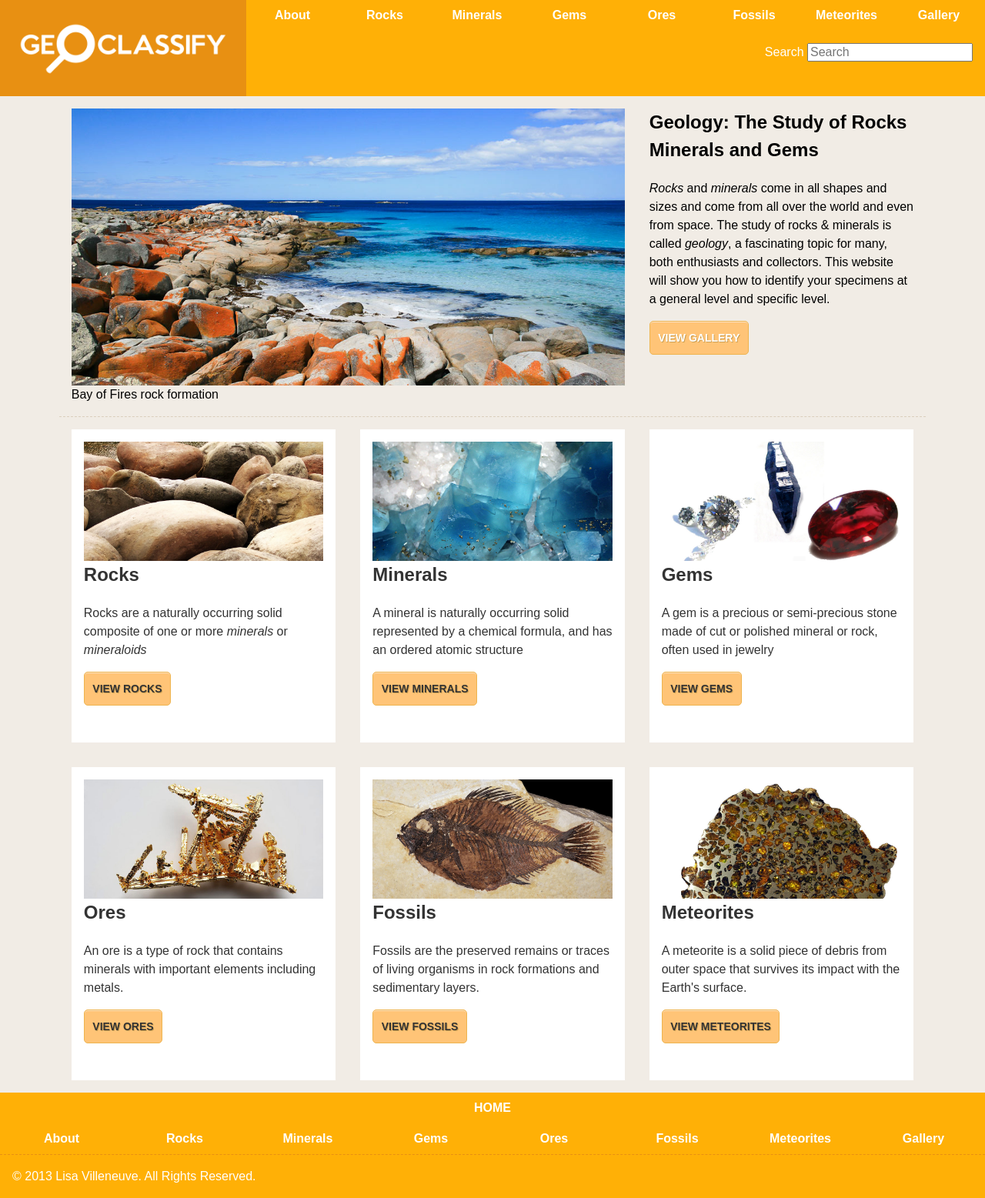
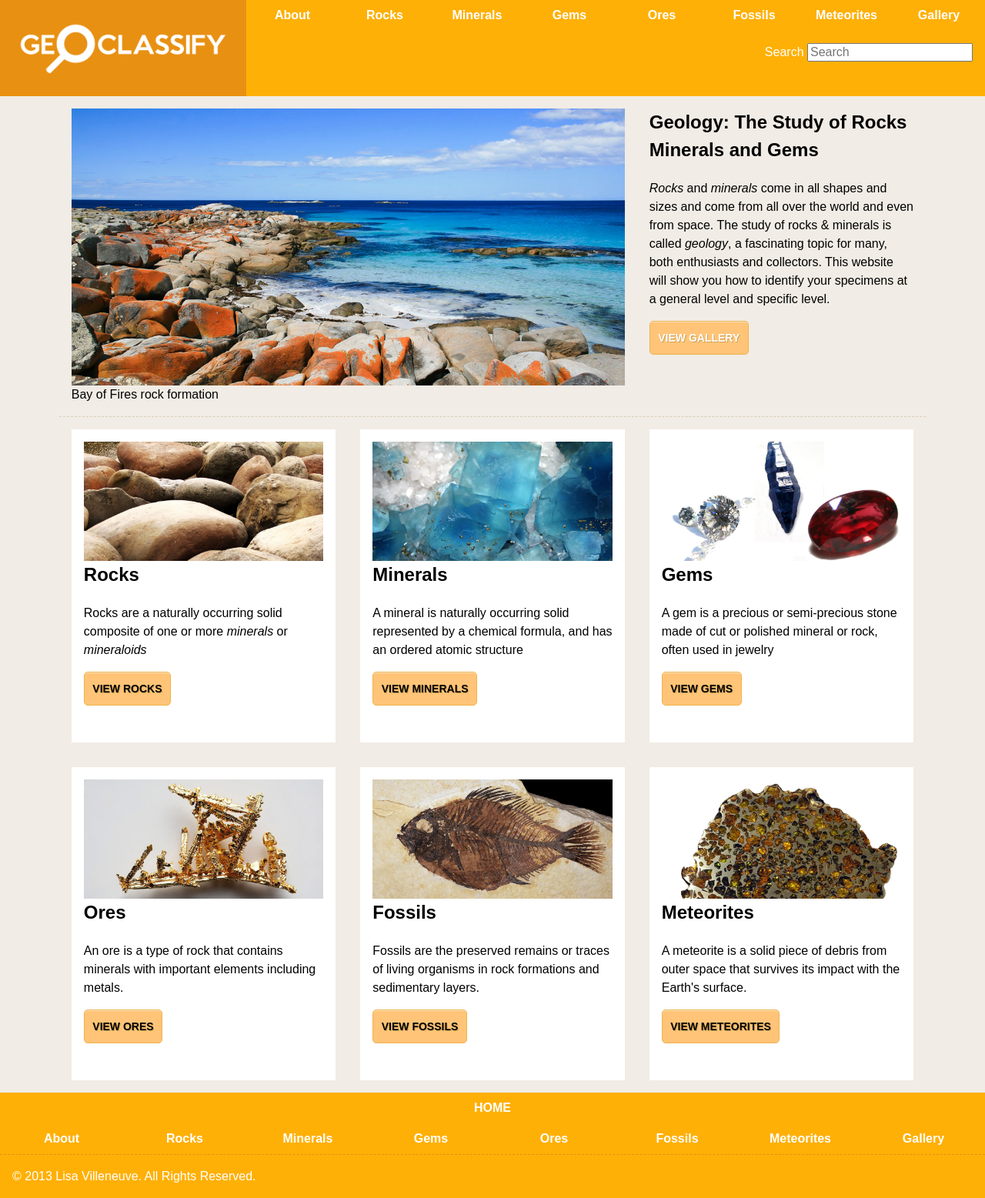
Before and after one commit to Lisa-Villeneuve/large-data-site, a Jekyll site: the page built from index.html, in a window 1280 px wide. Shown: the whole page at 77% size. Built offline with Jekyll 4.4.1, drawn with Linux system fonts in a browser that asks for light colours; Markdown is read by kramdown in place of the engine named in the settings.

Commit message:
Update general.css

```diff
--- a/_includes/css/general.css
+++ b/_includes/css/general.css
@@ -201,13 +201,12 @@
 }
 
 .section-2 a {
-	color: #333;
+	color: #000;
 	text-decoration: none;
 }
 
 .section-2 a:hover {
-	color: #555;
-	text-decoration: underline;
+	color: #222;
 }
 
 .article {
```
